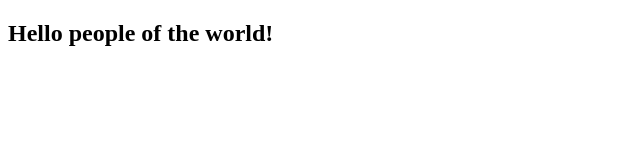
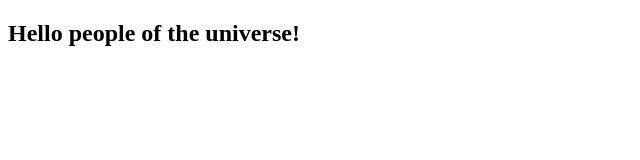
Before and after one commit to jblagana/demo1, a plain HTML site: page index.html in a window 1280 px wide. Shown: the full height of the page, 0-640 px from the left. Drawn offline with Linux system fonts and the light colour scheme.

Commit message:
Updated index.html to universe

```diff
--- a/index.html
+++ b/index.html
@@ -6,6 +6,6 @@
     <title>Document</title>
 </head>
 <body>
-    <h2>Hello people of the world!</h2>
+    <h2>Hello people of the universe!</h2>
 </body>
 </html>
```
